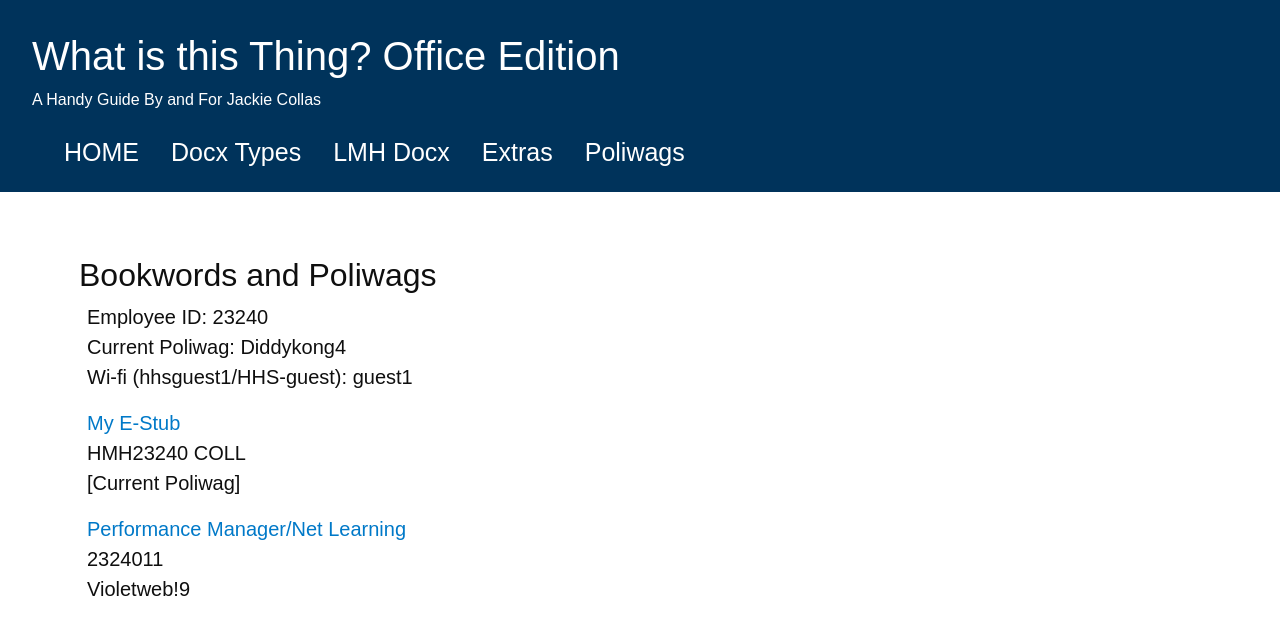
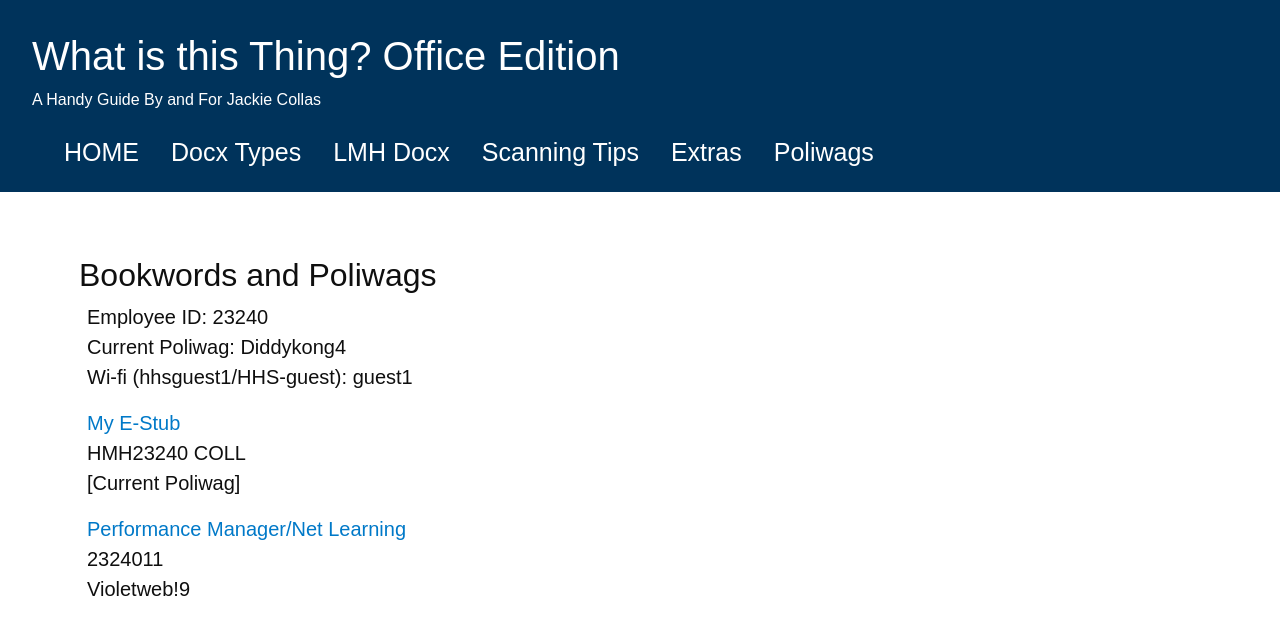
Before and after one commit to jecollas/worksite, a plain HTML site: page poliwags.html in a window 1280 px wide. Drawn offline with nearby package versions, Linux system fonts and the light colour scheme.

Commit message:
Update poliwags.html

```diff
--- a/poliwags.html
+++ b/poliwags.html
@@ -20,6 +20,7 @@
         <a href="index.html">HOME</a>
         <a href="docxtypes.html">Docx Types</a>
         <a href="amandascan.html">LMH Docx</a>
+        <a href="scancheat.html">Scanning Tips</a>
         <a href="extra.html">Extras</a>
         <a href="poliwags.html">Poliwags</a>
       </div>
```
